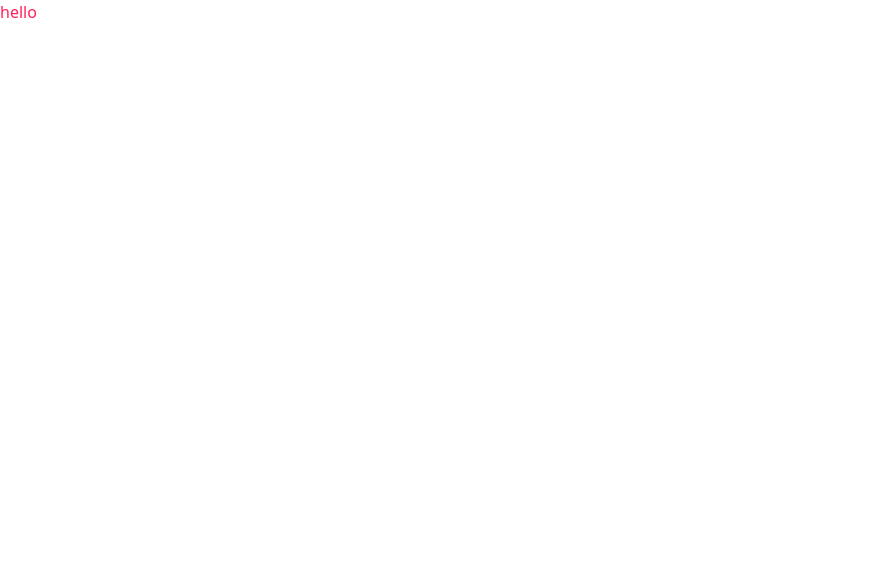
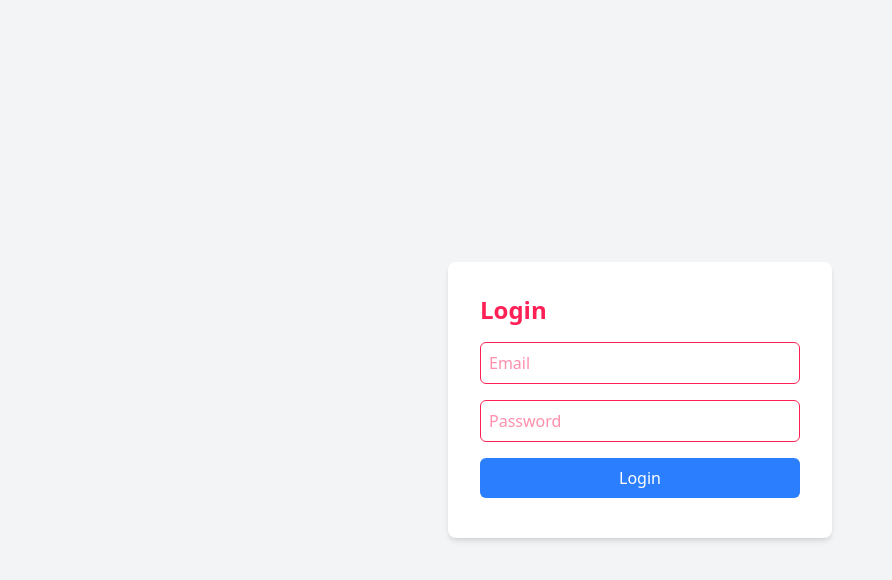
Before and after one commit to karthikeyamadhavan123/GymLink, a React (Vite) app in the folder client/: page / in a window 1280 px wide. Shown: the top 580 px of the page, without its empty margins (0-892 px from the left). Built offline with nearby package versions, Linux system fonts and the light colour scheme.

Commit message:
coomit 6

```diff
--- a/client/package.json
+++ b/client/package.json
@@ -11,6 +11,7 @@
   },
   "dependencies": {
     "@tailwindcss/vite": "^4.0.6",
+    "axios": "^1.7.9",
     "react": "^19.0.0",
     "react-dom": "^19.0.0",
     "tailwindcss": "^4.0.6"
--- a/client/src/App.tsx
+++ b/client/src/App.tsx
@@ -1,11 +1,12 @@
 
 import './App.css'
+import Login from './Login'
 
 function App() {
 
   return (
     <div className='text-rose-500 bg-white backdrop-blur-2xl'>
-      hello
+      <Login/>
     </div>
   )
 }
--- /dev/null
+++ b/client/src/Login.tsx
@@ -0,0 +1,72 @@
+import { useState } from "react";
+import axios from "axios";
+
+export default function Login() {
+//   const [user, setUser] = useState(null);
+  const [email, setEmail] = useState("");
+  const [password, setPassword] = useState("");
+
+//   useEffect(() => {
+//     const loggedInUser = localStorage.getItem("user");
+//     if (loggedInUser) {
+//       setUser(JSON.parse(loggedInUser));
+//     }
+//   }, []);
+
+  const handleSubmit = async (e:any) => {
+    e.preventDefault();
+    if (!email || !password) {
+      alert("Please fill in all fields");
+      return;
+    }
+
+    try {
+      const response = await axios.post("https://your-api-endpoint.com/login", {
+        email,
+        password,
+      });
+
+      if (response.data.success) {
+        localStorage.setItem("user", JSON.stringify(response.data.user));
+      } else {
+        alert("Invalid email or password");
+      }
+    } catch (error) {
+      console.error("Login error", error);
+      alert("An error occurred during login");
+    }
+  };
+
+
+  return (
+    <div className="min-h-screen flex items-center justify-center bg-gray-100">
+      <div className="bg-white p-8 rounded-lg shadow-md w-96">
+
+          <form onSubmit={handleSubmit}>
+            <h2 className="text-2xl font-bold mb-4">Login</h2>
+            <input
+              type="email"
+              placeholder="Email"
+              className="border p-2 w-full mb-4 rounded-md"
+              value={email}
+              onChange={(e) => setEmail(e.target.value)}
+            />
+            <input
+              type="password"
+              placeholder="Password"
+              className="border p-2 w-full mb-4 rounded-md"
+              value={password}
+              onChange={(e) => setPassword(e.target.value)}
+            />
+            <button
+              type="submit"
+              className="bg-blue-500 text-white px-4 py-2 rounded-md w-full mb-2"
+            >
+              Login
+            </button>
+          </form>
+
+      </div>
+    </div>
+  );
+}
```
Also changed, not shown: 2 other files (tests, documents, lock files or other folders).
